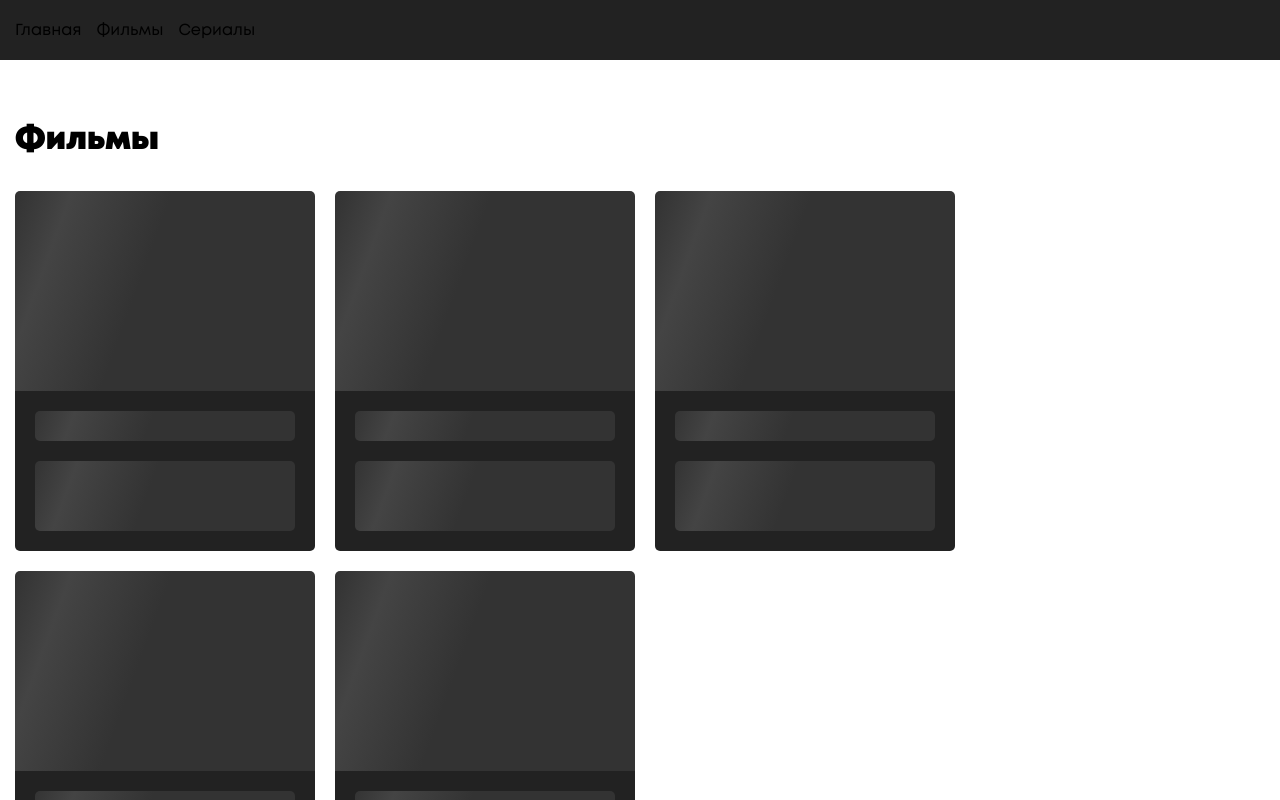
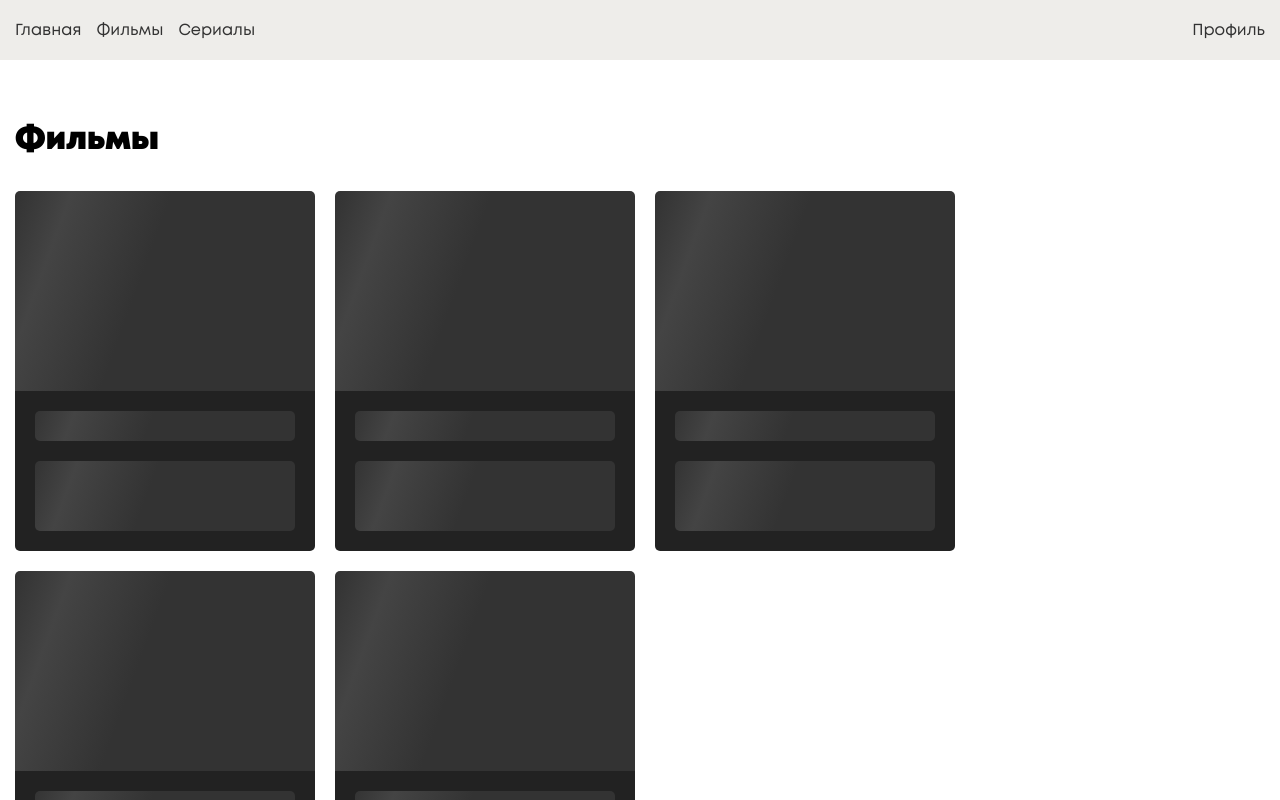
Before and after one commit to Attato/Nebo, a Next.js app: page / in a window 1280 px wide. Shown: the top 800 px of the page. Built offline with nearby package versions, Linux system fonts and the light colour scheme.

Commit message:
header upd

```diff
--- a/components/header/header.module.scss
+++ b/components/header/header.module.scss
@@ -1,8 +1,12 @@
 .header {
-    background-color: #222;
+    background-color: rgb(234 233 229 / 80%);
+    color: #323232;
     height: 60px;
     display: flex;
     align-items: center;
+    position: sticky;
+    top: 0;
+    backdrop-filter: blur(10px);
 
     .header__content {
         max-width: 1330px;
@@ -10,6 +14,15 @@
         width: 100%;
         margin: 0 auto;
         display: flex;
-        gap: 15px;
+        justify-content: space-between;
+
+        .right__side {
+            display: flex;
+            gap: 15px;
+        }
+
+        .left__side {
+
+        }
     }
 }
--- a/components/header/header.tsx
+++ b/components/header/header.tsx
@@ -5,9 +5,16 @@ const Header = () => {
     return (
         <header className={styles.header}>
             <div className={styles.header__content}>
-                <Link href=""><a>Главная</a></Link>
-                <Link href=""><a>Фильмы</a></Link>
-                <Link href=""><a>Сериалы</a></Link>
+                <div className={styles.right__side}>
+                    <Link href="/"><a>Главная</a></Link>
+                    <Link href="/movies"><a>Фильмы</a></Link>
+                    <Link href="/series"><a>Сериалы</a></Link>
+
+                </div>
+
+                <div className={styles.left__side}>
+                    <Link href=""><a>Профиль</a></Link>
+                </div>
             </div>
         </header>
     )
```
